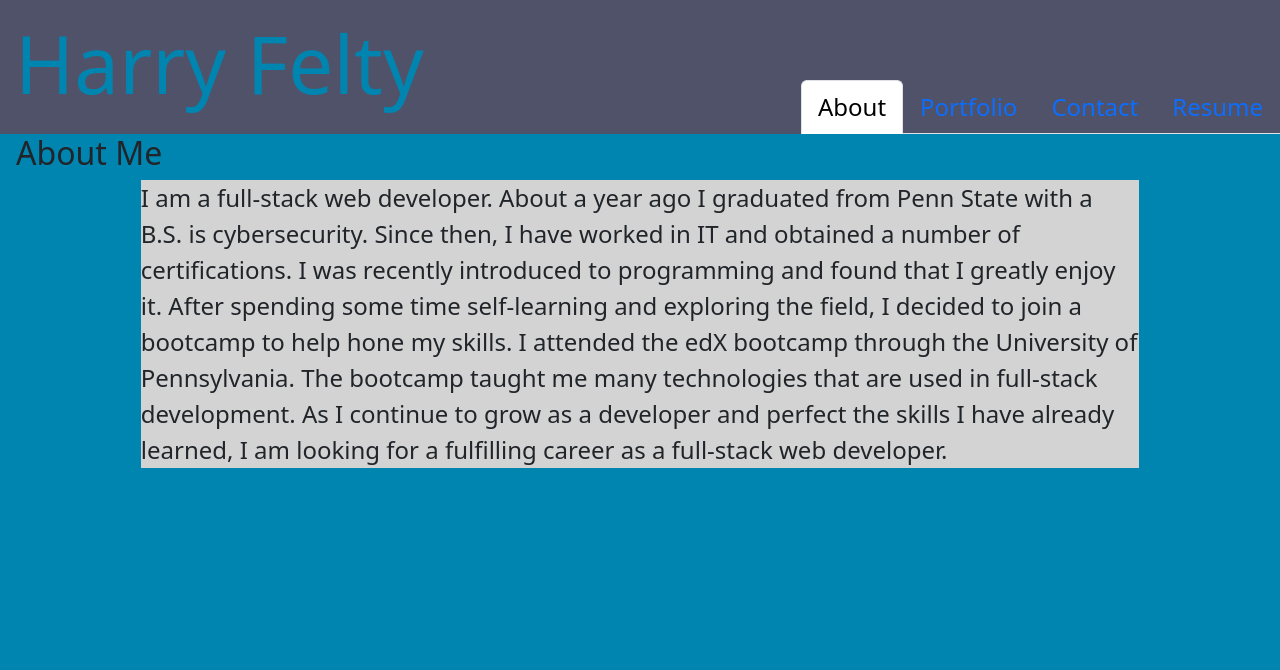
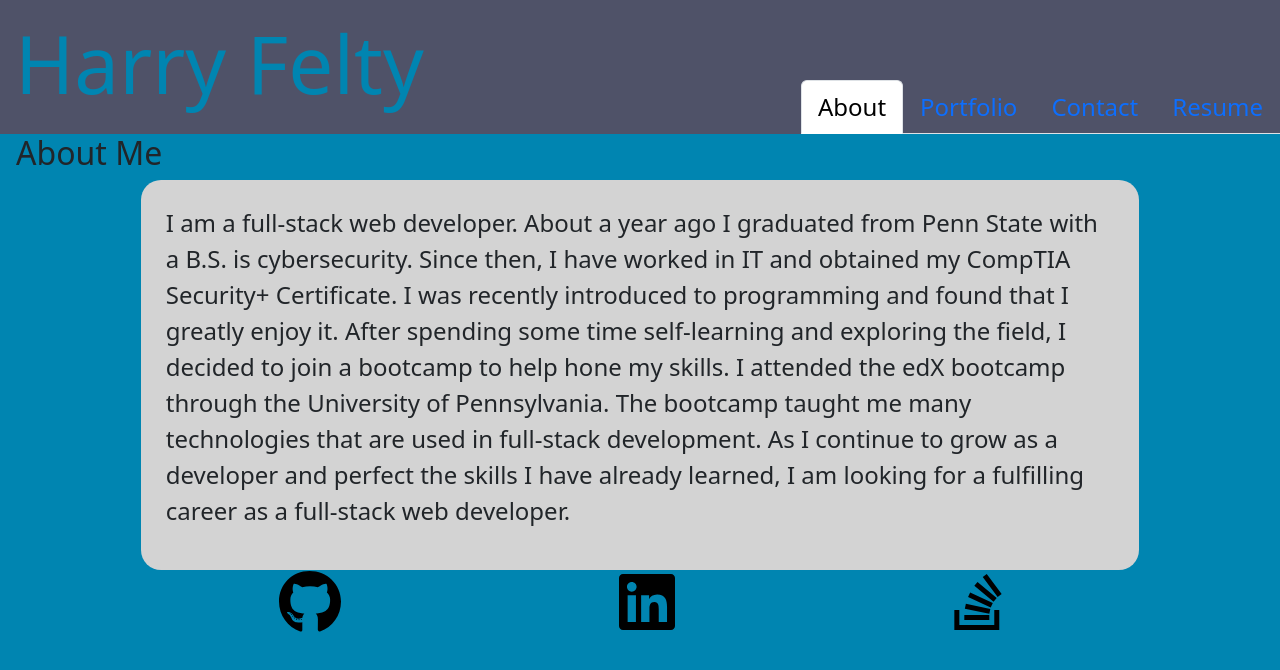
Before and after one commit to HarryFelty/react-portfolio, a React (Vite) app: page / in a window 1280 px wide. Shown: the top 670 px of the page. Built offline with nearby package versions, Linux system fonts and the light colour scheme.

Commit message:
added to contact page

```diff
--- a/package.json
+++ b/package.json
@@ -10,7 +10,10 @@
     "preview": "vite preview"
   },
   "dependencies": {
+    "@fortawesome/free-brands-svg-icons": "^6.4.2",
+    "@fortawesome/react-fontawesome": "^0.2.0",
     "bootstrap": "^5.3.2",
+    "font-awesome": "^4.7.0",
     "react": "^18.2.0",
     "react-dom": "^18.2.0",
     "react-router-dom": "^6.16.0"
--- a/src/App.css
+++ b/src/App.css
@@ -28,11 +28,20 @@ button {
     margin-top: 10px;
 }
 
+footer {
+    position: relative;
+    display: flex;
+    justify-content: center;
+    justify-content: space-evenly;
+}
+
 .aboutDiv {
     margin: auto;
     font-size: 18pt;
     background-color: rgb(211, 211, 211);
     width: 80%;
+    border-radius: 20px;
+    padding: 2%;
 
 }
 
@@ -58,3 +67,8 @@ button {
     grid-template-columns: 1fr 1fr 1fr;
     grid-template-rows: 250px 250px;
 }
+
+.certHeader {
+    display: inline;
+    padding-right: 2%;
+}
--- a/src/App.jsx
+++ b/src/App.jsx
@@ -1,6 +1,9 @@
 // Todo: Bring in the required import from 'react-router-dom'
 import { Outlet } from 'react-router-dom';
 import Nav from './components/Nav';
+import { FontAwesomeIcon } from '@fortawesome/react-fontawesome';
+import { faGithub, faLinkedin, faStackOverflow } from '@fortawesome/free-brands-svg-icons';
+
 
 const styles = {
   header: {
@@ -31,7 +34,15 @@ function App() {
       </main>
 
       <footer>
-        <p></p>
+        <a href="https://github.com/HarryFelty">
+          <FontAwesomeIcon icon={faGithub} size="4x" />
+        </a>
+        <a href="https://www.linkedin.com/in/harry-felty-414683234">
+          <FontAwesomeIcon icon={faLinkedin} size="4x" />
+        </a>
+        <a href="https://stackoverflow.com/users/22654771/harry-felty">
+          <FontAwesomeIcon icon={faStackOverflow} size="4x" />
+        </a>
       </footer>
     </>
   );
--- a/src/pages/AboutPage.jsx
+++ b/src/pages/AboutPage.jsx
@@ -1,8 +1,3 @@
-const styles = {
-    div: {
-
-    }
-}
 
 export default function AboutPage() {
     return <>
@@ -11,7 +6,7 @@ export default function AboutPage() {
             <div className="aboutContainer">
                 <div class="aboutDiv">
                     <p> I am a full-stack web developer. About a year ago I graduated from Penn State with a B.S. is cybersecurity. Since then, I have worked in
-                        IT and obtained a number of certifications. I was recently introduced to programming and found that I
+                        IT and obtained my CompTIA Security+ Certificate. I was recently introduced to programming and found that I
                         greatly enjoy it. After spending some time self-learning and exploring the field, I decided to join a bootcamp
                         to help hone my skills. I attended the edX bootcamp through the University of Pennsylvania. The bootcamp taught me many technologies that are used
                         in full-stack development. As I continue to grow as a developer and perfect the skills I have already learned, I am looking for a fulfilling career
--- a/src/pages/ContactPage.jsx
+++ b/src/pages/ContactPage.jsx
@@ -1,4 +1,13 @@
+import { useState } from "react"
+
 export default function ContactPage() {
+    const [isValidEmail, setIsValidEmail] = useState(true);
+    const [isValidMessage, setIsValidMessage] = useState(true);
+
+    function validateEmail() {
+        const email = document.querySelector('#email');
+
+    }
     return <>
         <div>
             <h2>Contact Me</h2>
@@ -9,12 +18,12 @@ export default function ContactPage() {
                         <input type="text" class="form-control" id="name" placeholder="Frodo Baggins" />
                     </div>
                     <div class="form-group">
-                        <label for="exampleFormControlInput1">Email Address</label>
-                        <input type="email" class="form-control" id="exampleFormControlInput1" placeholder="name@example.com" />
+                        <label for="email">Email Address</label>
+                        <input type="email" class="form-control" id="email" placeholder="name@example.com" />
                     </div>
                     <div class="form-group">
-                        <label for="exampleFormControlTextarea1">Message</label>
-                        <textarea class="form-control" id="exampleFormControlTextarea1" rows="5"></textarea>
+                        <label for="message">Message</label>
+                        <textarea class="form-control" id="message" rows="5"></textarea>
                     </div>
                     <button type="button" class="btn btn-secondary btn-lg">Submit</button>
                 </form>
--- a/src/pages/ResumePage.jsx
+++ b/src/pages/ResumePage.jsx
@@ -19,7 +19,7 @@ export default function ResumePage() {
                         <li>Microsoft Endpoint Manager</li>
                     </ul>
                     <br />
-                    <h3>Certificates:</h3>
+                    <h3 className="certHeader">Certificates:</h3>
                     <ul>
                         <li>CompTIA Security+ (2022-2025)</li>
                     </ul>
```
Also changed, not shown: 2 other files (tests, documents, lock files or other folders).
